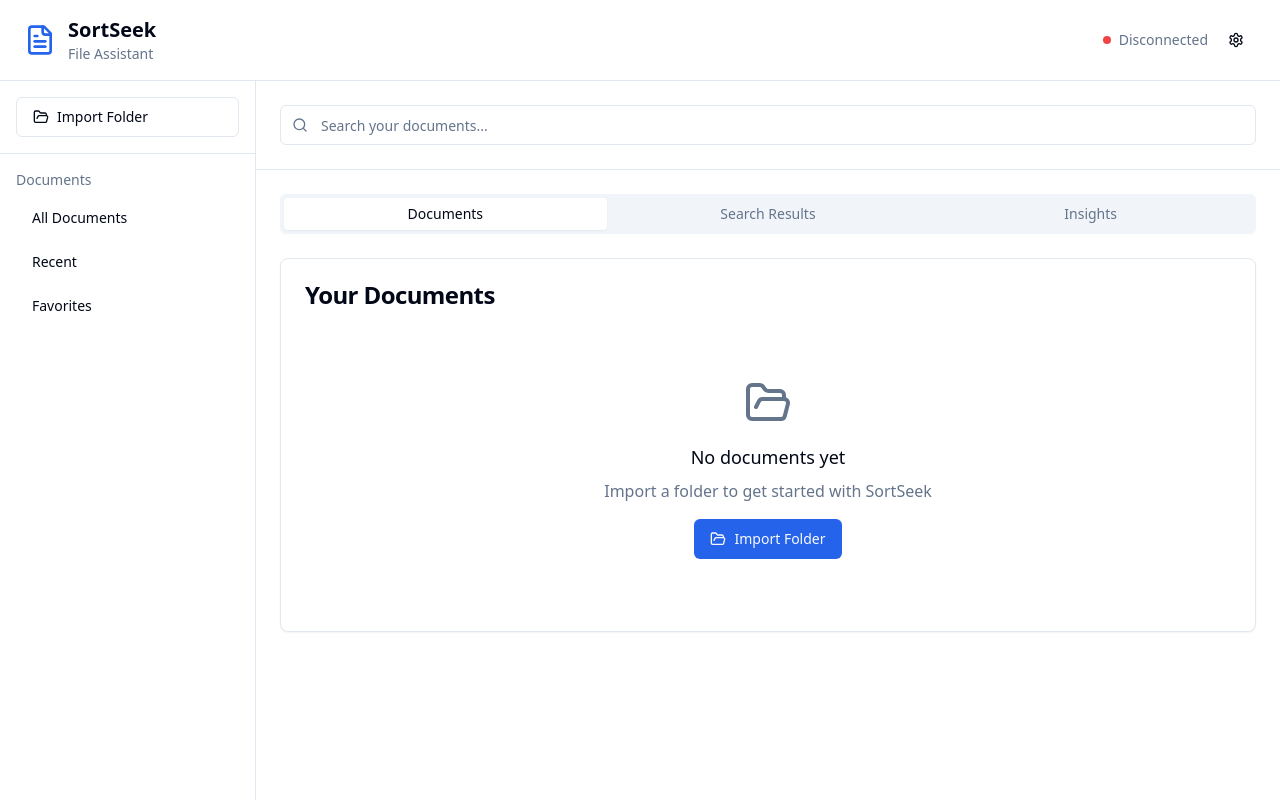
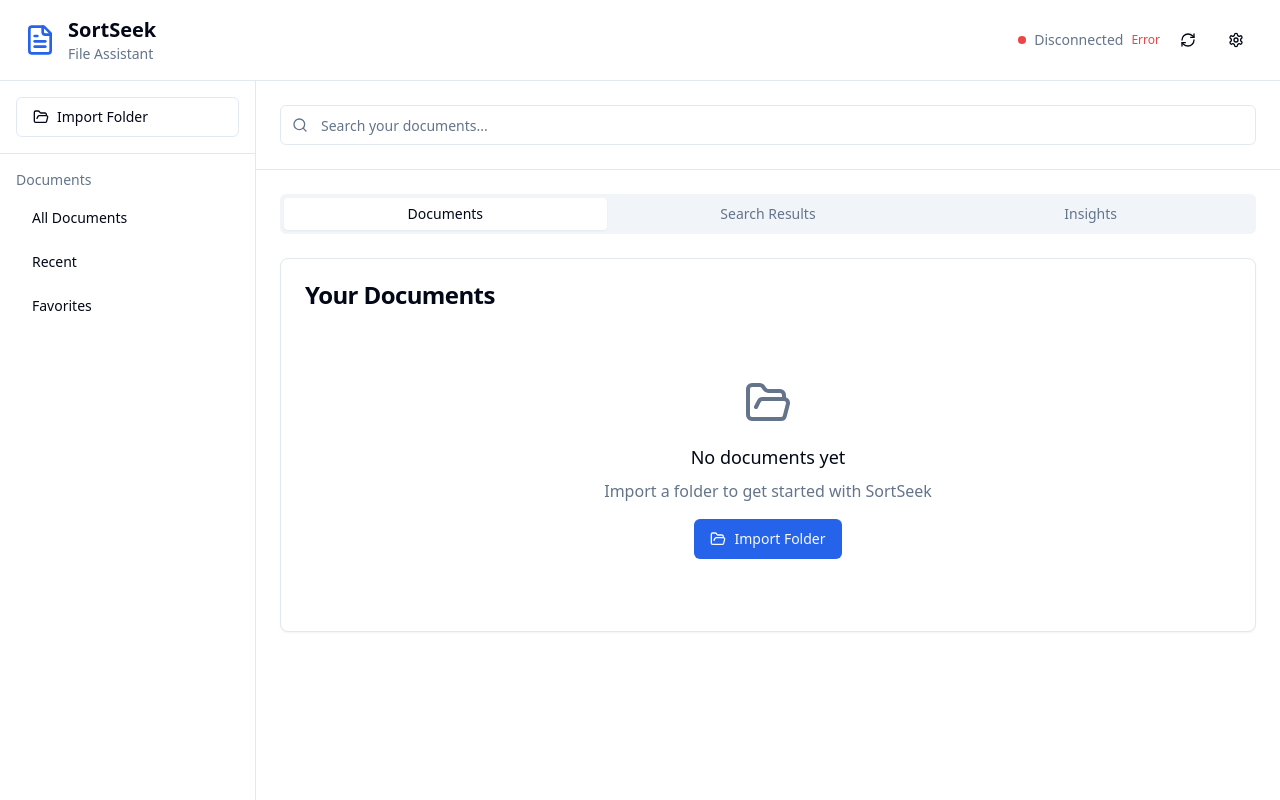
Before and after one commit to colin-mclaughlin/sortseek, a React (Vite) app: page / in a window 1280 px wide. Built offline with nearby package versions, Linux system fonts and the light colour scheme.

Commit message:
Connected frontend and backend with /ping route, API client, and UI integration

```diff
--- a/src/App.tsx
+++ b/src/App.tsx
@@ -1,35 +1,38 @@
 import React, { useState, useEffect } from 'react'
-import { Search, FolderOpen, FileText, Settings, Menu } from 'lucide-react'
+import { Search, FolderOpen, FileText, Settings, Menu, RefreshCw } from 'lucide-react'
 import { Button } from '@/components/ui/button'
 import { Input } from '@/components/ui/input'
 import { Card, CardContent, CardHeader, CardTitle } from '@/components/ui/card'
 import { Tabs, TabsContent, TabsList, TabsTrigger } from '@/components/ui/tabs'
 import { Separator } from '@/components/ui/separator'
+import { getBackendStatus, getBackendHealth } from '@/lib/api'
 
 function App(): React.JSX.Element {
   const [searchQuery, setSearchQuery] = useState('')
   const [isBackendConnected, setIsBackendConnected] = useState(false)
+  const [isCheckingBackend, setIsCheckingBackend] = useState(false)
+  const [backendError, setBackendError] = useState<string | null>(null)
+
+  const checkBackendStatus = async () => {
+    setIsCheckingBackend(true)
+    setBackendError(null)
+
+    try {
+      const status = await getBackendStatus()
+      setIsBackendConnected(status.status === 'ok')
+      console.log('Backend status:', status)
+    } catch (error) {
+      setIsBackendConnected(false)
+      setBackendError(error instanceof Error ? error.message : 'Unknown error')
+      console.error('Backend connection failed:', error)
+    } finally {
+      setIsCheckingBackend(false)
+    }
+  }
 
   useEffect(() => {
-    // Initialize backend connection
-    const initBackend = async () => {
-      try {
-        // @ts-ignore
-        const result = await window.api?.backend?.start()
-        setIsBackendConnected(result?.success || false)
-      } catch (error) {
-        console.error('Failed to start backend:', error)
-        setIsBackendConnected(false)
-      }
-    }
-
-    initBackend()
-
-    return () => {
-      // Cleanup backend on unmount
-      // @ts-ignore
-      window.api?.backend?.stop()
-    }
+    // Check backend status on component mount
+    checkBackendStatus()
   }, [])
 
   return (
@@ -51,7 +54,21 @@ function App(): React.JSX.Element {
               <span className="text-sm text-muted-foreground">
                 {isBackendConnected ? 'Connected' : 'Disconnected'}
               </span>
+              {backendError && (
+                <span className="text-xs text-red-500 ml-2" title={backendError}>
+                  Error
+                </span>
+              )}
             </div>
+            <Button
+              variant="ghost"
+              size="icon"
+              onClick={checkBackendStatus}
+              disabled={isCheckingBackend}
+              title="Test Backend Connection"
+            >
+              <RefreshCw className={`h-4 w-4 ${isCheckingBackend ? 'animate-spin' : ''}`} />
+            </Button>
             <Button variant="ghost" size="icon">
               <Settings className="h-4 w-4" />
             </Button>
--- /dev/null
+++ b/src/lib/api.ts
@@ -0,0 +1,65 @@
+const API_BASE_URL = 'http://localhost:8000'
+
+export interface BackendStatus {
+  status: string
+}
+
+export interface ApiError {
+  message: string
+  status?: number
+}
+
+/**
+ * Check if the backend is running by calling the /ping endpoint
+ */
+export async function getBackendStatus(): Promise<BackendStatus> {
+  try {
+    const response = await fetch(`${API_BASE_URL}/ping`, {
+      method: 'GET',
+      headers: {
+        'Content-Type': 'application/json',
+      },
+    })
+
+    if (!response.ok) {
+      throw new Error(`HTTP error! status: ${response.status}`)
+    }
+
+    const data = await response.json()
+    return data as BackendStatus
+  } catch (error) {
+    console.error('Failed to check backend status:', error)
+    throw new Error(
+      error instanceof Error
+        ? error.message
+        : 'Failed to connect to backend'
+    )
+  }
+}
+
+/**
+ * Get detailed health information from the backend
+ */
+export async function getBackendHealth(): Promise<any> {
+  try {
+    const response = await fetch(`${API_BASE_URL}/health`, {
+      method: 'GET',
+      headers: {
+        'Content-Type': 'application/json',
+      },
+    })
+
+    if (!response.ok) {
+      throw new Error(`HTTP error! status: ${response.status}`)
+    }
+
+    return await response.json()
+  } catch (error) {
+    console.error('Failed to get backend health:', error)
+    throw new Error(
+      error instanceof Error
+        ? error.message
+        : 'Failed to get backend health'
+    )
+  }
+}
```
Also changed, not shown: 1 other file (tests, documents, lock files or other folders).
